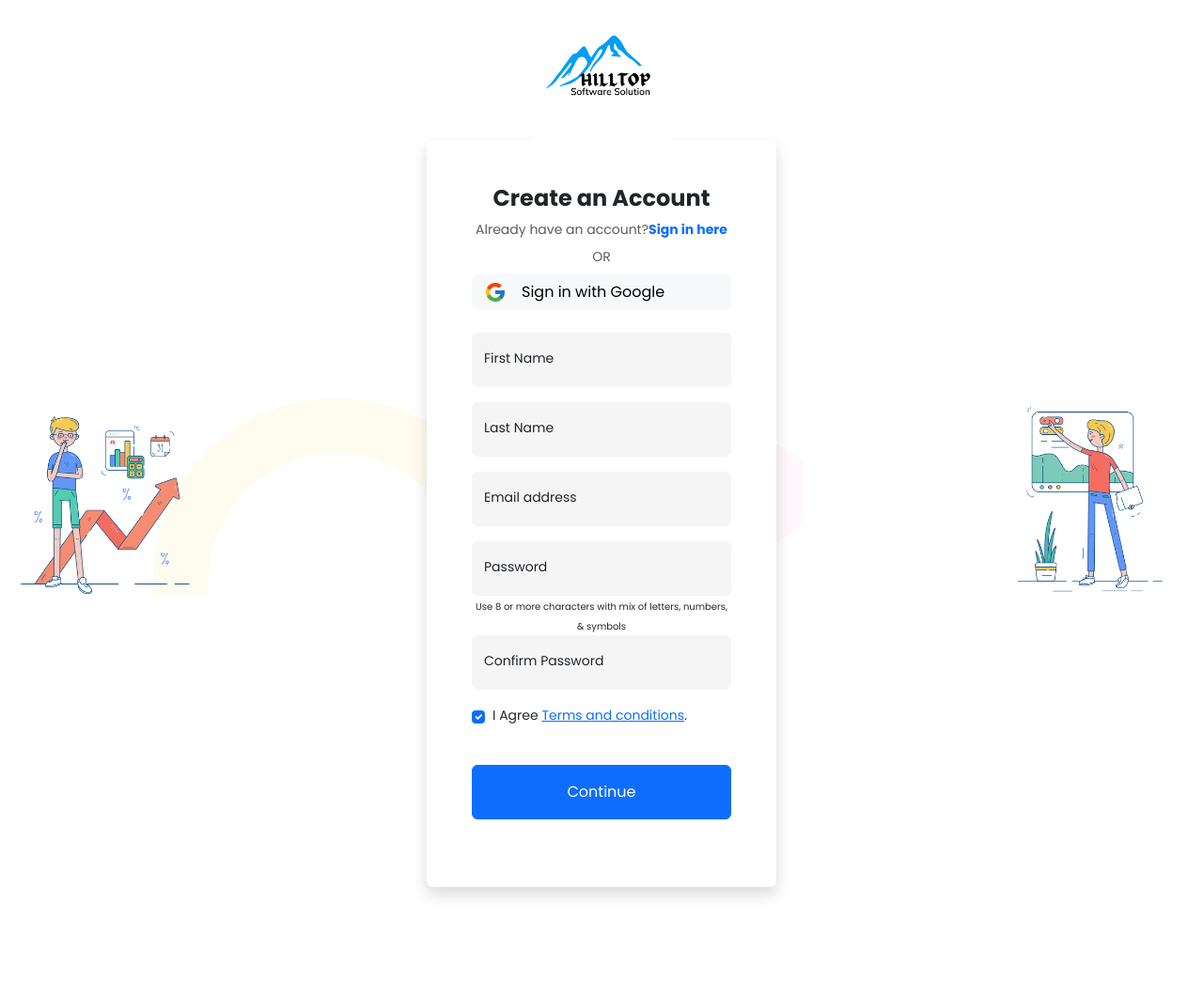
After one commit to AhmedAli07062001/AhmedProject, a Flask app: template website/templates/signup.html in a window 1280 px wide. The commit adds this page. Shown: the whole page at 94% size. Run offline with Flask 3, Linux system fonts and the light colour scheme; the template is opened without the code that fills it, so the values that code supplies are empty.

Commit message:
signuppage

```diff
--- a/website/templates/login.html
+++ b/website/templates/login.html
@@ -1,4 +1,3 @@
-<<<<<<< HEAD
 <!DOCTYPE html>
 <html lang="en">
 <head>
@@ -63,6 +62,3 @@
 
 </body>
 </html>
-=======
-
->>>>>>> 5d878d08724fc17789228a4a1a41ce18878da83b
--- /dev/null
+++ b/website/templates/signup.html
@@ -0,0 +1,75 @@
+<!DOCTYPE html>
+<html lang="en">
+<head>
+    <meta charset="UTF-8">
+    <meta name="viewport" content="width=device-width, initial-scale=1.0">
+    <title>Responsive Sign-Up Using Bootstrap 5</title>
+    <!-- Bootstrap 5 CDN Link -->
+    <link href="https://cdn.jsdelivr.net/npm/bootstrap@5.3.3/dist/css/bootstrap.min.css" rel="stylesheet">
+    <!-- Custom CSS Link -->
+    <link rel="stylesheet" href="style.css">
+</head>
+<body>
+    <section class="wrapper">
+        <div class="container">
+            <div class="col-sm-8 offset-sm-2 col-lg-6 offset-lg-3 col-xl-4 offset-xl-4 text-center">
+                <div class="logo">
+                    <img src="images/logo.png" class="img-fluid" alt="logo">
+                </div>
+                <form class="rounded bg-white shadow p-5">
+                    <h3 class="text-dark fw-bolder fs-4 mb-2">Create an Account</h3>
+                    <div class="fw-normal text-muted mb-2">
+                      Already have an account?<a href="index.html" class="text-primary fw-bold text-decoration-none">Sign in here</a>
+                    </div>
+                    <div class="text-center text-muted text-uppercase mb-2">Or</div>
+
+                    <a href="#" class="btn btn-light login-with w-100 mb-4 d-flex align-items-center justify-content-start">
+                        <img src="images/google-icon.svg" class="img-fluid me-3" alt="Google" style="max-width: 24px;">
+                        Sign in with Google
+                    </a>
+                    <div class="form-floating mb-3">
+                        <input type="text" class="form-control" id="floatingFirstName" placeholder="name@example.com">
+                        <label for="loatingFirstName">First Name</label>
+                    </div>
+
+                    <div class="form-floating mb-3">
+                        <input type="text" class="form-control" id="floatingLastName" placeholder="name@example.com">
+                        <label for="loatingFirstName">Last Name</label>
+                    </div>
+
+
+                    <div class="form-floating mb-3">
+                        <input type="email" class="form-control" id="floatingInput" placeholder="name@example.com">
+                        <label for="floatingInput">Email address</label>
+                    </div>
+
+                    <div class="form-floating mb-3">
+                        <input type="password" class="form-control" id="floatingPassword" placeholder="Password">
+                        <label for="floatingPassword">Password</label>
+                        <span class="password-info mt-2">
+                         Use 8 or more characters with mix of letters, numbers, & symbols
+                        </span>
+
+                        <div class="form-floating mb-3">
+                            <input type="password" class="form-control" id="floatingConfirmPassword" placeholder="Password">
+                            <label for="floatingConfirmPassword">Confirm Password</label>
+                            </div>
+                            <div class="form-check d-flex align-items-center">
+                                <input class="form-check-input" type="checkbox" id="gridCheck1" checked>
+                                <label class="form-check-label ms-2" for="gridCheck1">
+                                I Agree <a href="#">Terms and conditions</a>.
+                                </label>
+                              </div>
+                            </div>
+                             <button type="submit" class="btn btn-primary submit_btn w-100 my-4">Continue</button>
+
+                        </a>
+
+                </form>
+
+            </div>
+        </div>
+    </section>
+
+</body>
+</html>
--- a/website/templates/style.css
+++ b/website/templates/style.css
@@ -44,15 +44,18 @@
 .wrapper input:focus {
     box-shadow: 0 0 5px rgba(0, 0, 0, 0.2); /* Define a valid box-shadow value */
 }
+.wrapper .password-info{
+    font-size:10px;
 
+}
 .wrapper .submit_btn {
-    padding: 16px;
+    padding: 16px 15px;
     font-weight: 500;
 }
 
 .wrapper .login_with {
-    padding: 15px;
-    font-size: 15px;
+    padding: 8px 15px;
+    font-size: 13px;
     font-weight: 500;
     transition: 0.3s ease-in-out;
 }
@@ -68,5 +71,5 @@
 }
 
 .wrapper .login_with img {
-    max-width: 8%; /* Consider changing this to max-width: 100% for better responsiveness */
+    max-width: 7%; /* Consider changing this to max-width: 100% for better responsiveness */
 }
```
